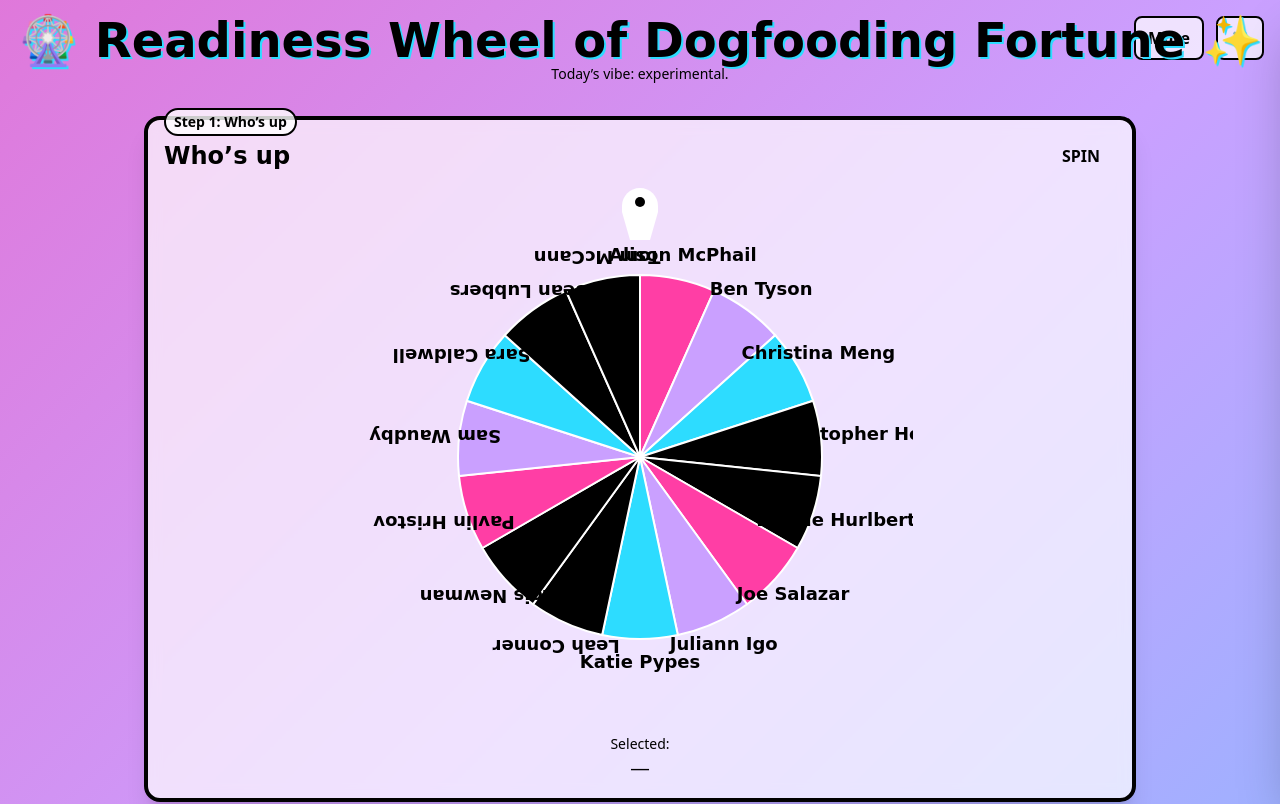
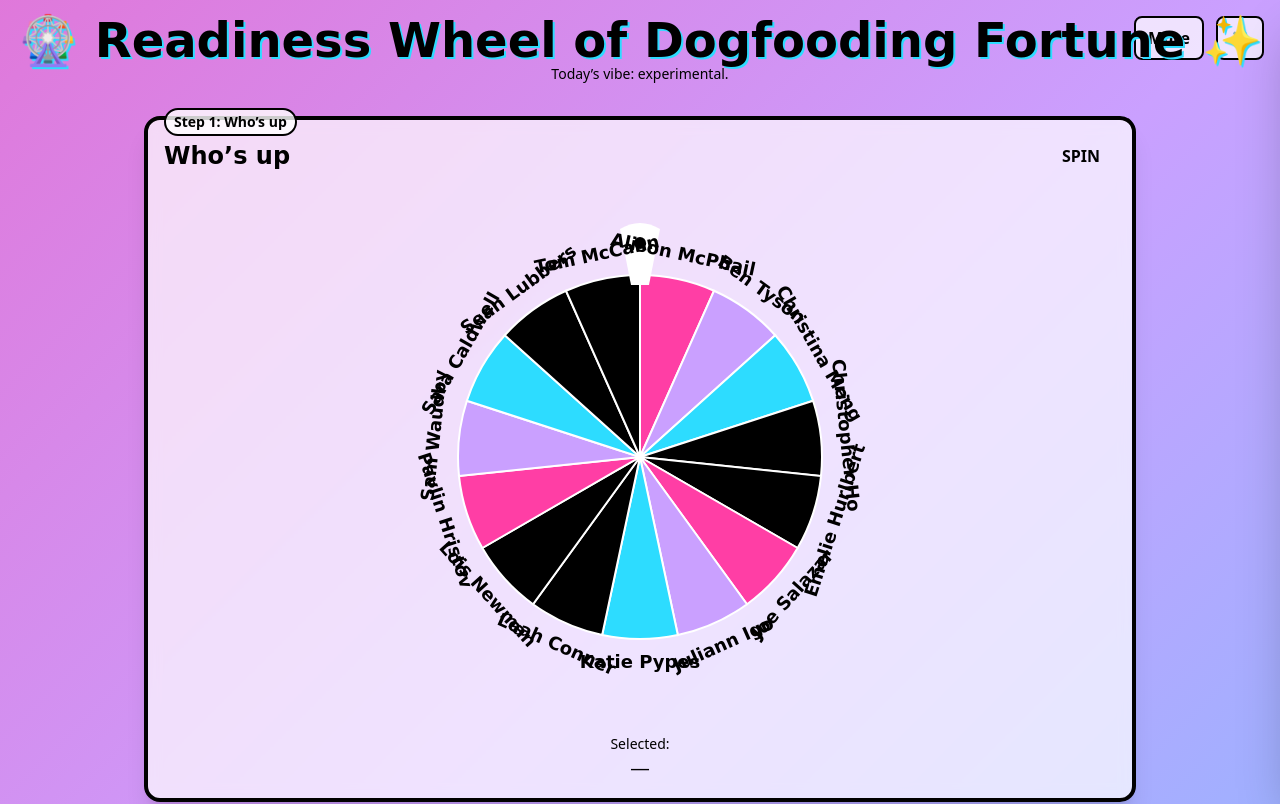
Before and after one commit to samwaudby/readiness-spinner, a React (Vite) app: page / in a window 1280 px wide. Shown: the top 804 px of the page. Built offline with nearby package versions, Linux system fonts and the light colour scheme.

Commit message:
Pointer overlaps rim inside main SVG; labels tangent to circle with 180° readability flip

```diff
--- a/src/components/Wheel.tsx
+++ b/src/components/Wheel.tsx
@@ -107,19 +107,25 @@ export const Wheel = forwardRef<WheelHandle, WheelProps>(function Wheel({ title,
         <button className="px-4 py-2 rounded-xl bg-[--color-electric-blue] text-[--color-deep-navy] font-bold" onClick={spin} disabled={spinning}>SPIN</button>
       </div>
       <div className="relative mx-auto mt-2" style={{ width: radius*2 + margin*2, height: radius*2 + margin*2 }}>
-        {/* fixed pointer styled like a tab, pointing down */}
-        <svg className="absolute left-1/2 -translate-x-1/2" width={48} height={64} viewBox="0 0 48 64" style={{ top: 2 }}>
-          <g>
-            <path d="M24 2c10 0 18 8 18 18v6l-8 28H14L6 26v-6C6 10 14 2 24 2Z" fill="#fff" stroke="var(--color-deep-navy)" strokeWidth={4} />
-            <circle cx="24" cy="16" r="5" fill="var(--color-sunshine-yellow)" stroke="var(--color-deep-navy)" strokeWidth={3} />
-          </g>
-        </svg>
         <svg width={radius*2 + margin*2} height={radius*2 + margin*2} viewBox={`0 0 ${radius*2 + margin*2} ${radius*2 + margin*2}`}>
           <g transform={`rotate(${angle} ${center} ${center})`}>
             {wedges.map(({ d, i }) => (
               <path key={i} d={d} stroke="white" strokeWidth={2} fill={wedgeVars[i % wedgeVars.length]} />
             ))}
           </g>
+          {/* fixed pointer inside main SVG, overlapping rim and pointing down */}
+          {(() => {
+            const pTop = margin - 46; // above rim
+            const pBottom = margin + 10; // overlaps into wheel
+            const pW = 40;
+            const d = `M ${center - pW/2} ${pTop} Q ${center} ${pTop - 12} ${center + pW/2} ${pTop} L ${center + 9} ${pBottom} L ${center - 9} ${pBottom} Z`;
+            return (
+              <g>
+                <path d={d} fill="#fff" stroke="var(--color-deep-navy)" strokeWidth={4} />
+                <circle cx={center} cy={pTop + 14} r={6} fill="var(--color-sunshine-yellow)" stroke="var(--color-deep-navy)" strokeWidth={3} />
+              </g>
+            );
+          })()}
           {/* labels overlay: fixed, track wedge angle */}
           {filtered.map((label, i) => {
             const base = ((i + 0.5) / filtered.length) * 2 * Math.PI - Math.PI / 2;
@@ -127,10 +133,12 @@ export const Wheel = forwardRef<WheelHandle, WheelProps>(function Wheel({ title,
             const labelOffset = 24;
             const rx = center + (radius + labelOffset) * Math.cos(world);
             const ry = center + (radius + labelOffset) * Math.sin(world);
-            const flip = (world > Math.PI/2 && world < (3*Math.PI)/2) ? 180 : 0;
+            // rotate tangentially to the circle; flip 180° on bottom half for readability
+            const tangent = (world * 180 / Math.PI) + 90;
+            const labelAngle = (tangent > 90 && tangent < 270) ? (tangent + 180) : tangent;
             return (
               <g key={i}>
-                <text x={rx} y={ry} transform={`rotate(${flip} ${rx} ${ry})`} textAnchor="middle" dominantBaseline="middle" className="font-comic fill-[--color-deep-navy] text-[18px] font-bold">
+                <text x={rx} y={ry} transform={`rotate(${labelAngle} ${rx} ${ry})`} textAnchor="middle" dominantBaseline="middle" className="font-comic fill-[--color-deep-navy] text-[18px] font-bold">
                   {label}
                 </text>
               </g>
```
